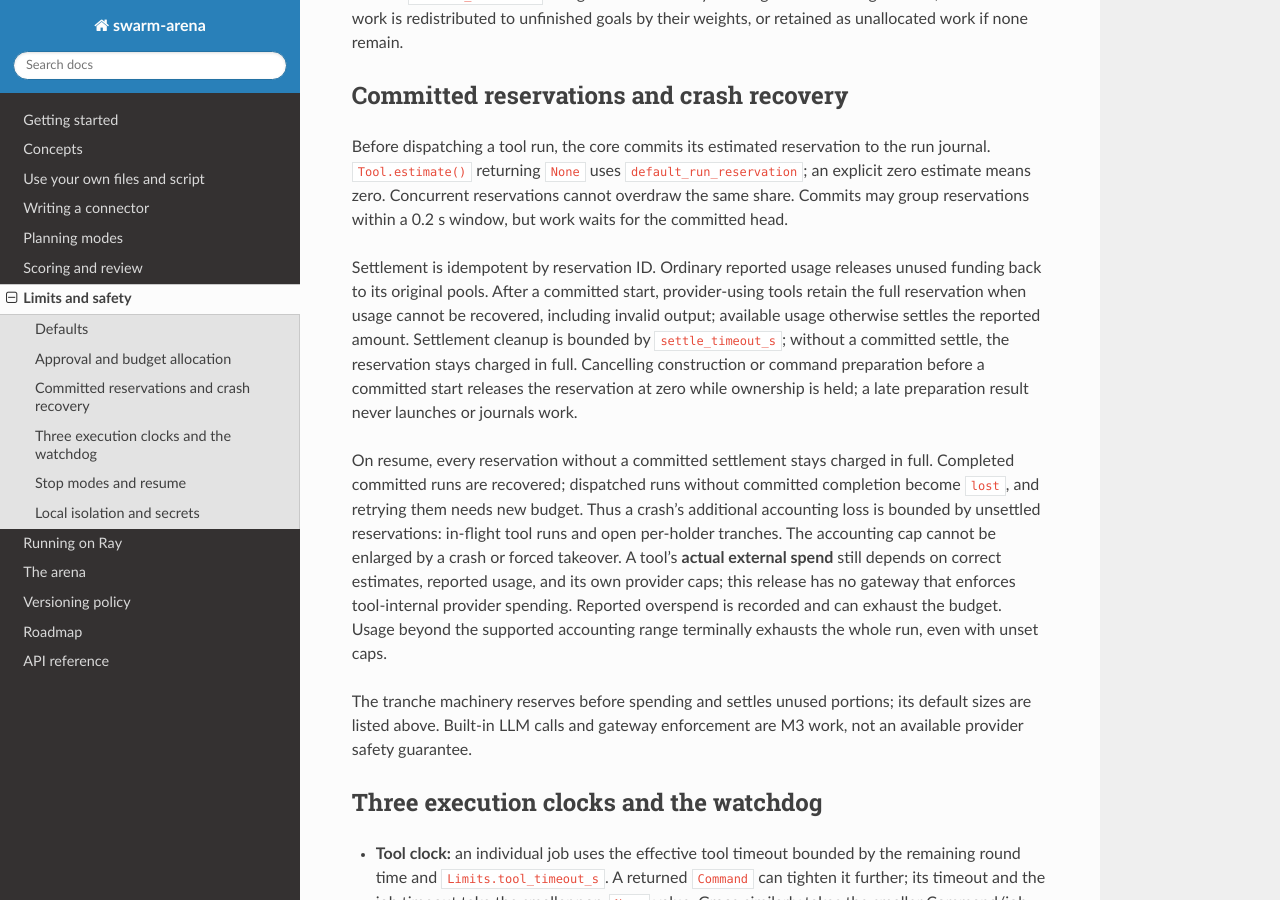
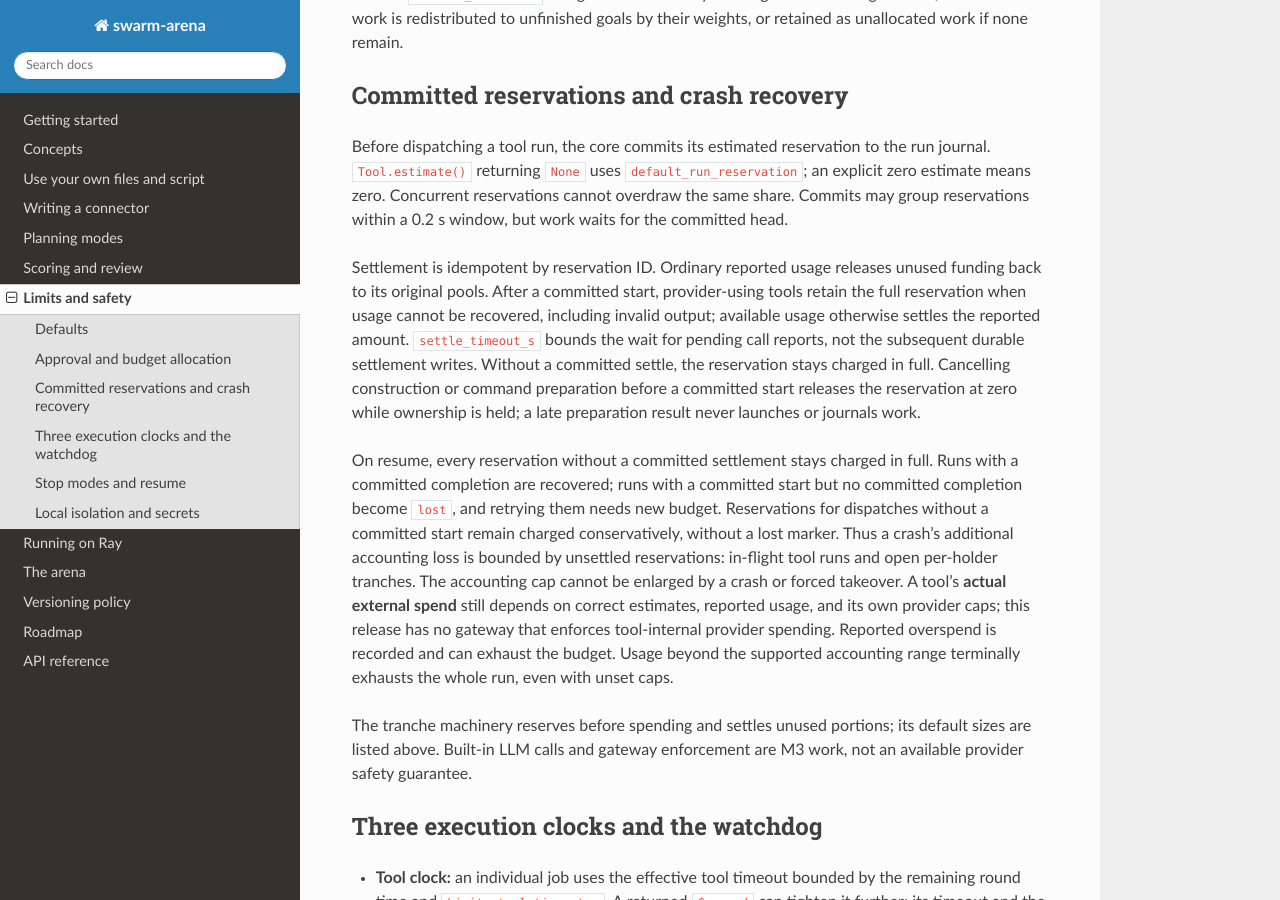
Before and after one commit to shreyasvinaya/swarm-arena, a Sphinx documentation site: the page built from docs/limits-and-safety.md, in a window 1280 px wide and 900 px high, scrolled down 2502 px. Built offline with Sphinx 7.4.7 and the Read the Docs theme 3.1.0, drawn with Linux system fonts in a browser that asks for light colours.

Commit message:
docs: clarify settlement scope and file manifest trust
Limit the settlement timeout claim to pending call reports, separate component manifest trust from goal snapshots, and distinguish committed starts from dispatch-only reservations during recovery.

```diff
--- a/docs/limits-and-safety.md
+++ b/docs/limits-and-safety.md
@@ -110,14 +110,17 @@ Settlement is idempotent by reservation ID. Ordinary reported usage releases
 unused funding back to its original pools. After a committed start,
 provider-using tools retain the full reservation when usage cannot be recovered,
 including invalid output; available usage otherwise settles the reported amount.
-Settlement cleanup is bounded by `settle_timeout_s`; without a committed settle,
-the reservation stays charged in full. Cancelling construction or command preparation
+`settle_timeout_s` bounds the wait for pending call reports, not the subsequent
+durable settlement writes. Without a committed settle, the reservation stays
+charged in full. Cancelling construction or command preparation
 before a committed start releases the reservation at zero while ownership is
 held; a late preparation result never launches or journals work.
 
 On resume, every reservation without a committed settlement stays charged in
-full. Completed committed runs are recovered; dispatched runs without committed
-completion become `lost`, and retrying them needs new budget. Thus a crash's
+full. Runs with a committed completion are recovered; runs with a committed
+start but no committed completion become `lost`, and retrying them needs new
+budget. Reservations for dispatches without a committed start remain charged
+conservatively, without a lost marker. Thus a crash's
 additional accounting loss is bounded by unsettled reservations: in-flight tool
 runs and open per-holder tranches. The accounting cap cannot be enlarged by a
 crash or forced takeover. A tool's **actual external spend** still depends on
```
Also changed, not shown: docs/planning-modes.md (+8 -2 lines).
